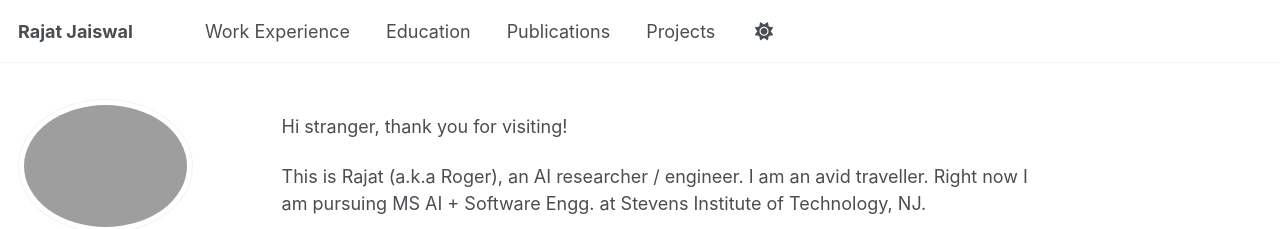
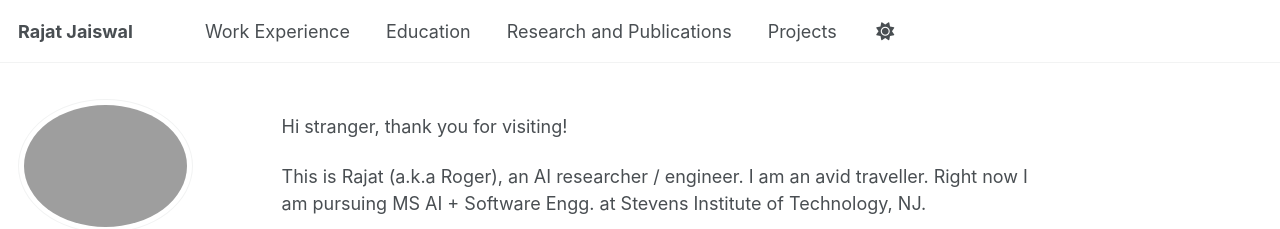
Before and after one commit to onlinerj/onlinerj.github.io, a Jekyll site: the page built from _pages/about.md, in a window 1280 px wide. Shown: the top 229 px of the page. Built offline with Jekyll 4.4.1, drawn with Linux system fonts in a browser that asks for light colours; a script that is not in the unit is left out.

Commit message:
rename: Publications tab to Research and Publications

```diff
--- a/_data/navigation.yml
+++ b/_data/navigation.yml
@@ -14,7 +14,7 @@ main:
   - title: "Education"
     url: /education/
 
-  - title: "Publications"
+  - title: "Research and Publications"
     url: /publications/
 
   - title: "Projects"
```
